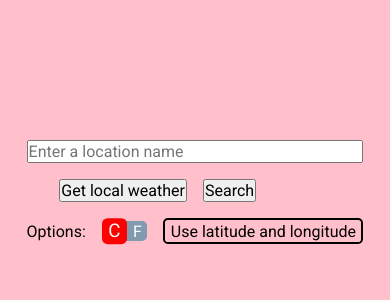
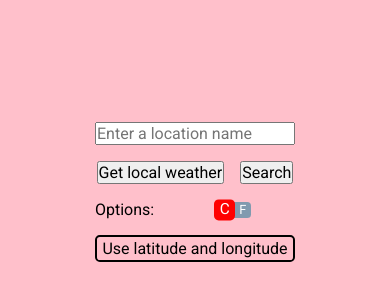
Before and after one commit to Necryl/TOP-Weather-App, a website built with webpack: page src/index.html in a window 390 px wide. Shown: the part 230-530 px from the top of the page. Built offline with nearby package versions, Linux system fonts and the light colour scheme.

Commit message:
make options more responsive

```diff
--- a/src/styles/input.css
+++ b/src/styles/input.css
@@ -31,7 +31,7 @@
 
 #buttons {
   display: grid;
-  grid-template-columns: 1fr 1fr;
+  grid-template-columns: auto auto;
   gap: 1em;
 }
 
@@ -50,7 +50,7 @@
 #options {
   display: grid;
   grid-auto-flow: column;
-  grid-template-columns: auto auto auto;
+  grid-template-areas: "T U L";
   justify-content: center;
   align-items: center;
   gap: 1em;
@@ -59,10 +59,16 @@
   user-select: none;
 }
 
+#options > span {
+  grid-area: T;
+}
+
 #toggleUnit {
+  grid-area: U;
   text-align: center;
   display: grid;
   align-items: center;
+  width: max-content;
 }
 
 #toggleUnit span {
@@ -73,6 +79,7 @@
 
   padding: 0.05em 0.35em;
   border-radius: 0.3em;
+  font-size: 0.8em;
 }
 
 #toggleUnit span::after {
@@ -81,7 +88,7 @@
   background-color: red;
   padding: 0.1em 0.3em;
   border-radius: 0.3em;
-  font-size: 1.175em;
+  font-size: 1.2em;
   left: 0%;
   top: 50%;
   translate: 0px -50%;
@@ -96,6 +103,7 @@
 }
 
 #toggleLocType {
+  grid-area: L;
   border: 0.15em solid black;
   padding: 0.1em 0.3em;
   border-radius: 0.3em;
@@ -107,4 +115,10 @@
   #searchInputs {
     width: 100%;
   }
+
+  #options {
+    grid-template-areas:
+      "T U"
+      "L L";
+  }
 }
```
